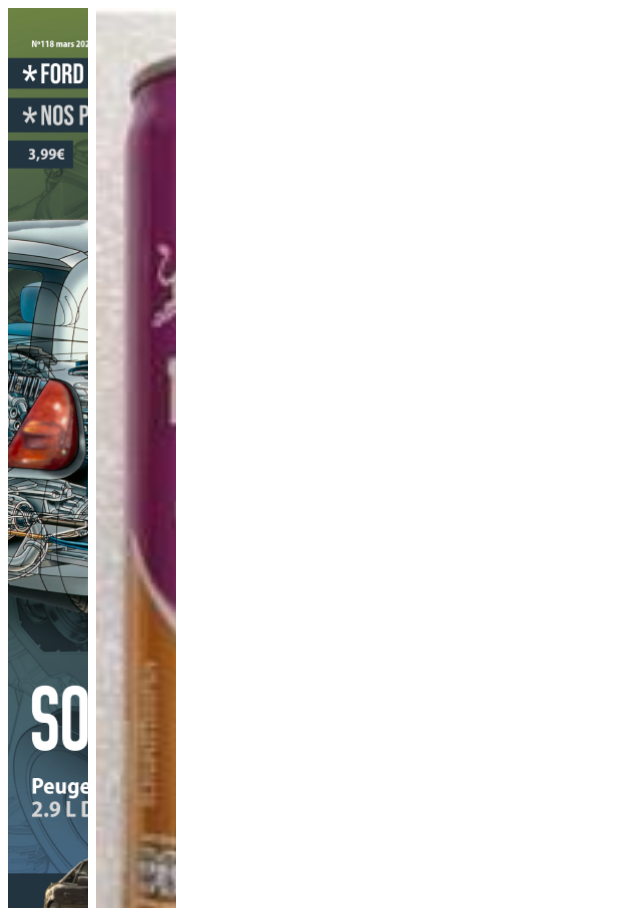
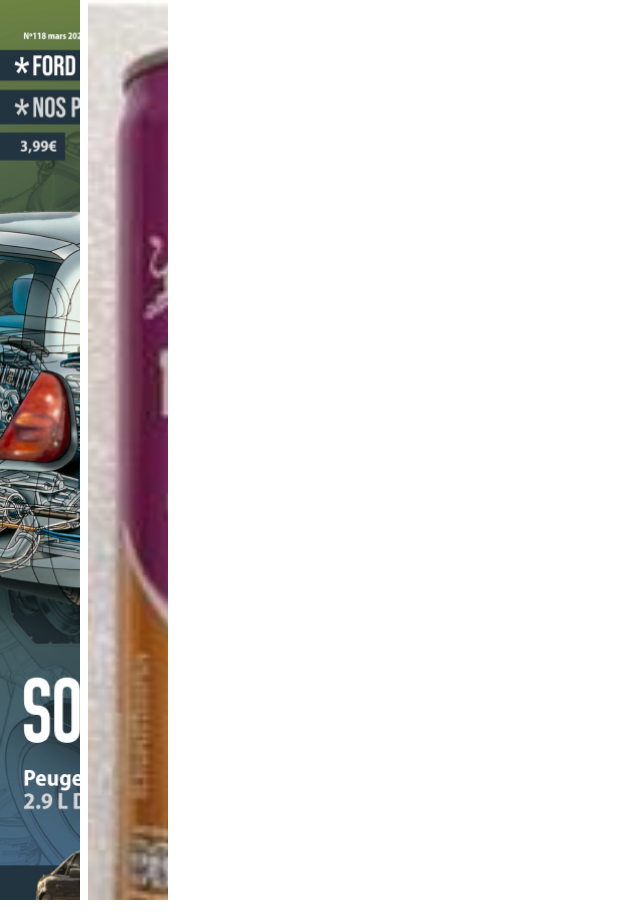
Before and after one commit to fer-tiago/website, a Jekyll site: the page built from index.html, in a window 1280 px wide. Shown: the whole page, without its empty margins (0-640 px from the left). Built offline with Jekyll 4.4.1, drawn with Linux system fonts in a browser that asks for light colours.

Commit message:
Update index.html

```diff
--- a/index.html
+++ b/index.html
@@ -2,6 +2,10 @@
 layout: default
 title: "Visual Archive"
 ---
+
+<style>
+    body { margin: 0; overflow-y: hidden; }
+</style>
 
 <div class="gallery-grid" id="gallery">
 
```
